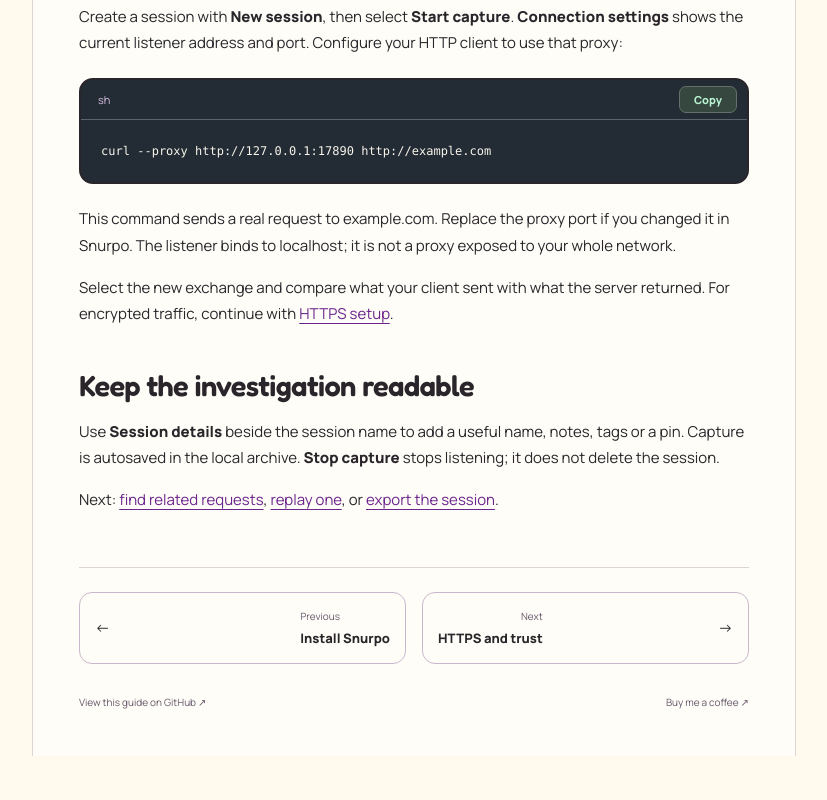
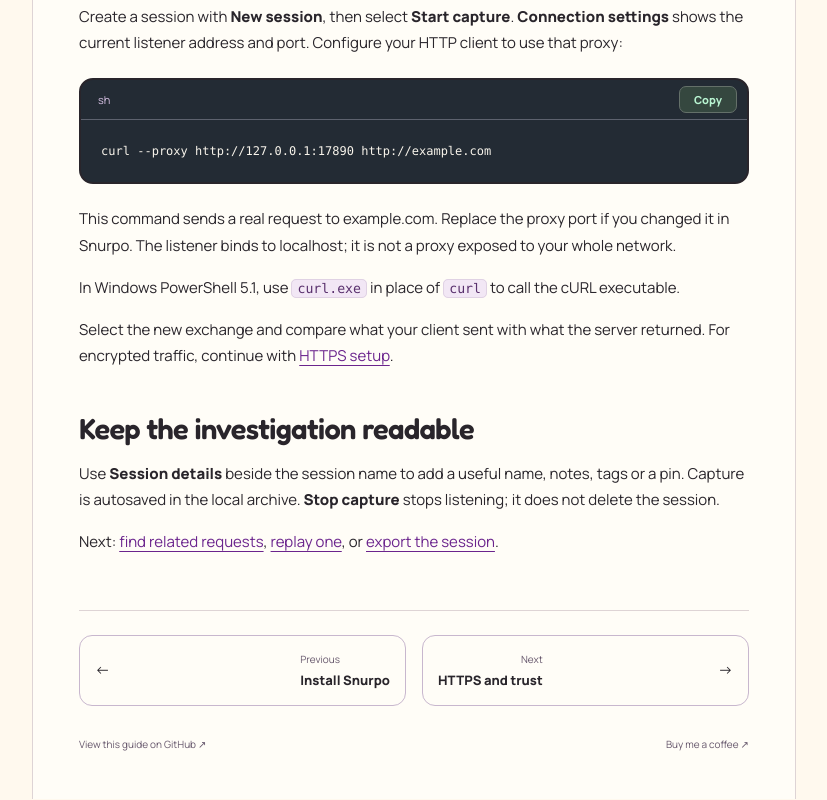
Before and after one commit to dalkedev/snurpo-site, a website: page dist/docs/first-capture/index.html in a window 1280 px wide. Shown: the part 913-1713 px from the top of the page, without its empty margins (246-1073 px from the left). Before the commit the page ends 1670 px from the top, so only its background shows below. Drawn offline with Linux system fonts and the light colour scheme.

Commit message:
Publish the PowerShell first-capture note

```diff
--- a/dist/docs/first-capture/index.html
+++ b/dist/docs/first-capture/index.html
@@ -13,6 +13,7 @@
 <p>Create a session with <strong>New session</strong>, then select <strong>Start capture</strong>. <strong>Connection settings</strong> shows the current listener address and port. Configure your HTTP client to use that proxy:</p>
 <div class="doc-code"><div class="code-caption"><span>sh</span><button type="button" class="copy-code" aria-label="Copy code example">Copy</button></div><pre tabindex="0"><code>curl --proxy http://127.0.0.1:17890 http://example.com</code></pre></div>
 <p>This command sends a real request to example.com. Replace the proxy port if you changed it in Snurpo. The listener binds to localhost; it is not a proxy exposed to your whole network.</p>
+<p>In Windows PowerShell 5.1, use <code>curl.exe</code> in place of <code>curl</code> to call the cURL executable.</p>
 <p>Select the new exchange and compare what your client sent with what the server returned. For encrypted traffic, continue with <a href="/docs/https/">HTTPS setup</a>.</p>
 <h2 id="keep-the-investigation-readable">Keep the investigation readable<a class="heading-anchor" href="#keep-the-investigation-readable" aria-label="Link to Keep the investigation readable">#</a></h2>
 <p>Use <strong>Session details</strong> beside the session name to add a useful name, notes, tags or a pin. Capture is autosaved in the local archive. <strong>Stop capture</strong> stops listening; it does not delete the session.</p>
```
Also changed, not shown: dist/docs/search-index.json (+1 -1 lines), dist/docs/manifest.json.
